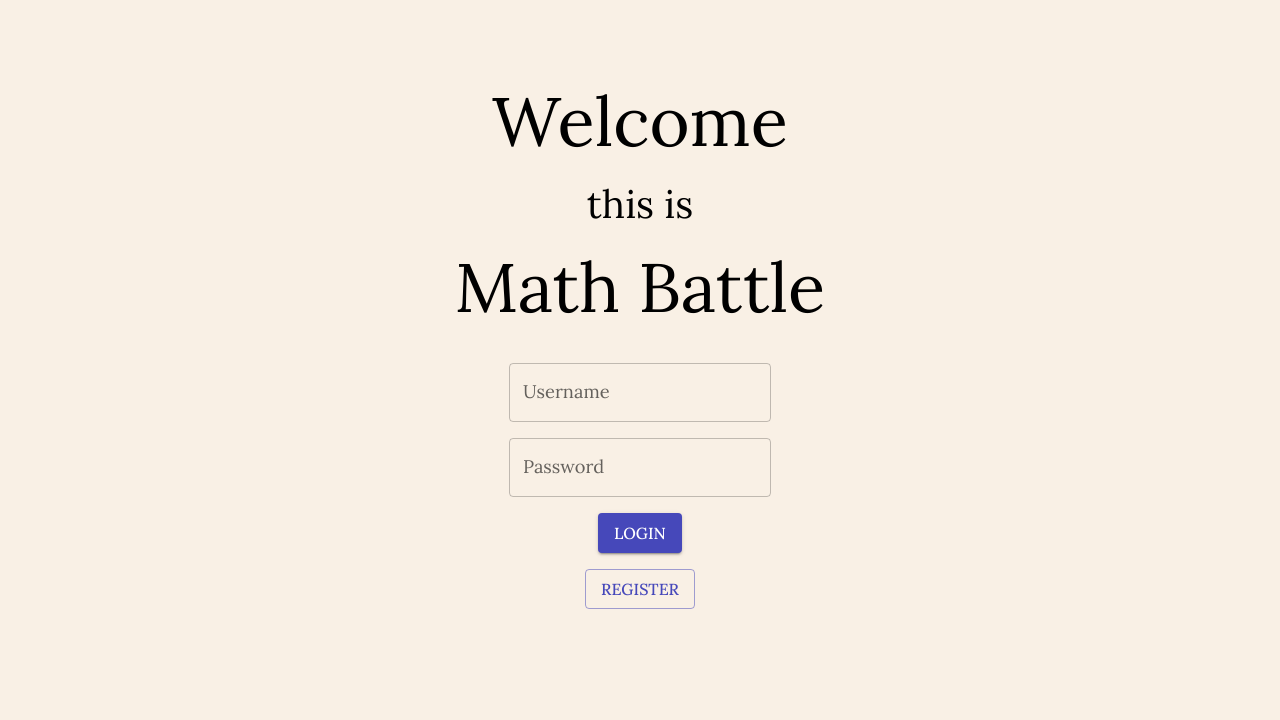
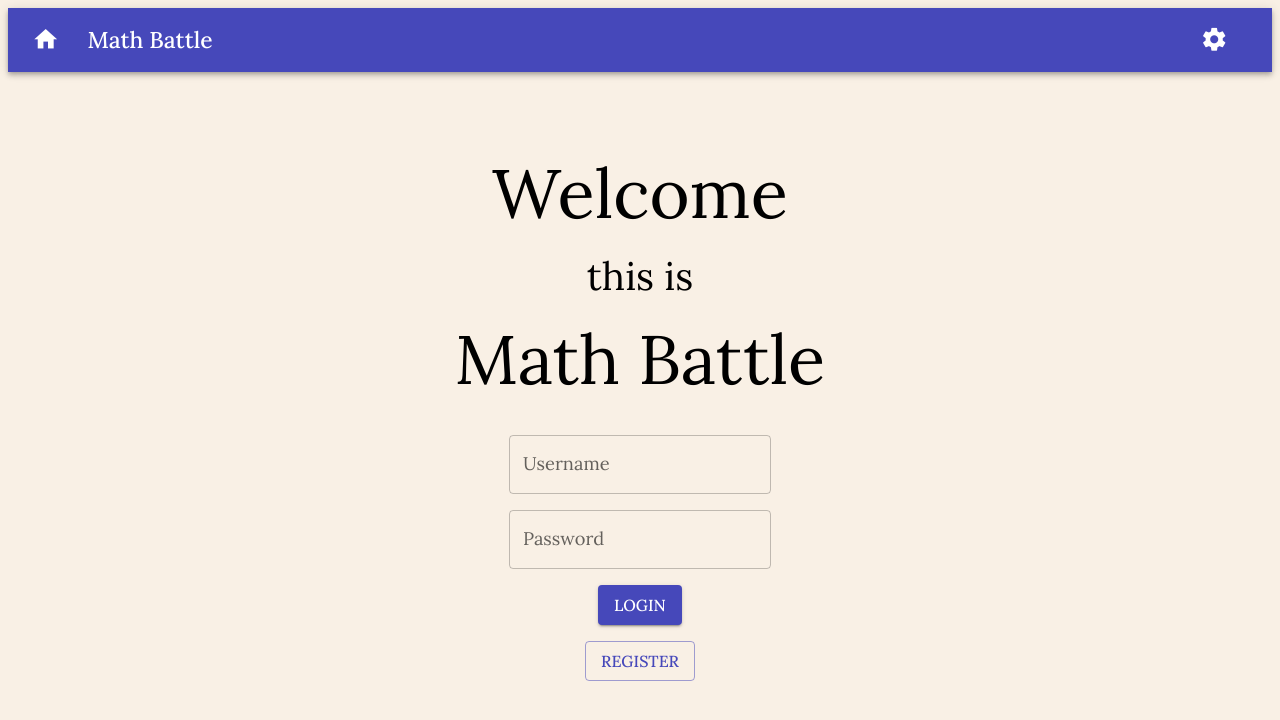
Before and after one commit to x-Muthanna-x/AWT-MathBattle, a React (Vite) app in the folder mathBattle/client/: page / in a window 1280 px wide. Shown: the top 720 px of the page. Built offline with nearby package versions, Linux system fonts and the light colour scheme.

Commit message:
add nav bar

```diff
--- a/mathBattle/client/index.html
+++ b/mathBattle/client/index.html
@@ -10,7 +10,11 @@
   <link
     href="https://fonts.googleapis.com/css2?family=Lora:ital,wght@0,400..700;1,400..700&family=Quicksand:wght@300..700&display=swap"
     rel="stylesheet">
-  <title>Vite + React + TS</title>
+    <link
+  rel="stylesheet"
+  href="https://fonts.googleapis.com/icon?family=Material+Icons"
+/>
+  <title>AWT - Math Battle</title>
 </head>
 
 <body style="background-color: rgba(247, 235, 219, 0.7);">
--- a/mathBattle/client/src/LevelMap/LevelMapPage.tsx
+++ b/mathBattle/client/src/LevelMap/LevelMapPage.tsx
@@ -1,6 +1,7 @@
 import { Box, Button, Grid, Typography, TextField, Card, CardActions, CardContent } from '@mui/material'
 import { ILevel } from '../Interfaces/ILevel'
 import { LevelCard } from './LevelCard'
+import { NavBar } from '../NavBar'
 
 interface LevelMapPageProps {
   name: string,
@@ -10,23 +11,26 @@ interface LevelMapPageProps {
 export function LevelMapPage(props: LevelMapPageProps) {
 
   return (
-    <Box textAlign='center' sx={{m: 10}}>
+    <div>
+      <NavBar />
+      <Box textAlign='center' sx={{ m: 10 }}>
         <Grid container spacing={2}>
           <Grid item xs={12}>
             <Typography variant="h2" >
               Welcome {props.name}
-          </Typography><br/>
+            </Typography><br />
             <Typography variant="h4" >
               Pick a level
-          </Typography><br/>
+            </Typography><br />
           </Grid>
           {props.levels.map((level) =>
             <Grid item xs={12} md={6} lg={4} xl={3}>
-               <LevelCard {...level}/>
+              <LevelCard {...level} />
             </Grid>
           )}
 
         </Grid>
       </Box>
+    </div>
   )
 }
--- a/mathBattle/client/src/Login/LoginPage.tsx
+++ b/mathBattle/client/src/Login/LoginPage.tsx
@@ -1,5 +1,6 @@
 import { Box, Button, Grid, Typography, TextField } from '@mui/material'
 import { useNavigate } from 'react-router-dom'
+import { NavBar } from '../NavBar'
 
 export function LoginPage() {
 
@@ -9,18 +10,20 @@ export function LoginPage() {
   }
 
   return (
-    <Box textAlign='center' sx={{m: 10}}>
+    <div>
+      <NavBar/>
+      <Box textAlign='center' sx={{ m: 10 }}>
         <Grid container spacing={2}>
           <Grid item xs={12}>
             <Typography variant="h2" >
               Welcome
-          </Typography><br/>
+            </Typography><br />
             <Typography variant="h4" >
               this is
-          </Typography><br/>
+            </Typography><br />
             <Typography variant="h2" >
               Math Battle
-          </Typography><br/>
+            </Typography><br />
           </Grid>
           <Grid item xs={12}>
             <TextField id="username" label="Username" variant="outlined" />
@@ -29,12 +32,13 @@ export function LoginPage() {
             <TextField id="password" label="Password" type="password" variant="outlined" />
           </Grid>
           <Grid item xs={12}>
-          <Button variant="contained" onClick={ handleLogin }>Login</Button>
+            <Button variant="contained" onClick={handleLogin}>Login</Button>
           </Grid>
           <Grid item xs={12}>
             <Button variant="outlined">Register</Button>
           </Grid>
         </Grid>
       </Box>
+    </div>
   )
 }
--- /dev/null
+++ b/mathBattle/client/src/NavBar.tsx
@@ -0,0 +1,34 @@
+import { AppBar, Box, Button, Icon, IconButton, Toolbar, Typography } from "@mui/material";
+
+export function NavBar (){
+    return (
+        <Box sx={{ flexGrow: 1 }}>
+    <AppBar position="static">
+    <Toolbar>
+      <IconButton
+        size="large"
+        edge="start"
+        color="inherit"
+        aria-label="home"
+        sx={{ mr: 2 }}
+        href="/"
+      >
+        <Icon>home</Icon>
+      </IconButton>
+      <Typography variant="h6" component="div" sx={{ flexGrow: 1 }}>
+        Math Battle
+      </Typography>
+      <IconButton
+        size="large"
+        edge="start"
+        color="inherit"
+        aria-label="options"
+        sx={{ mr: 1 }}
+        href="/options"
+      >
+        <Icon>settings</Icon>
+      </IconButton>
+    </Toolbar>
+  </AppBar>
+  </Box>);
+}
```
Lines whose indentation alone changed are shown as unchanged.
